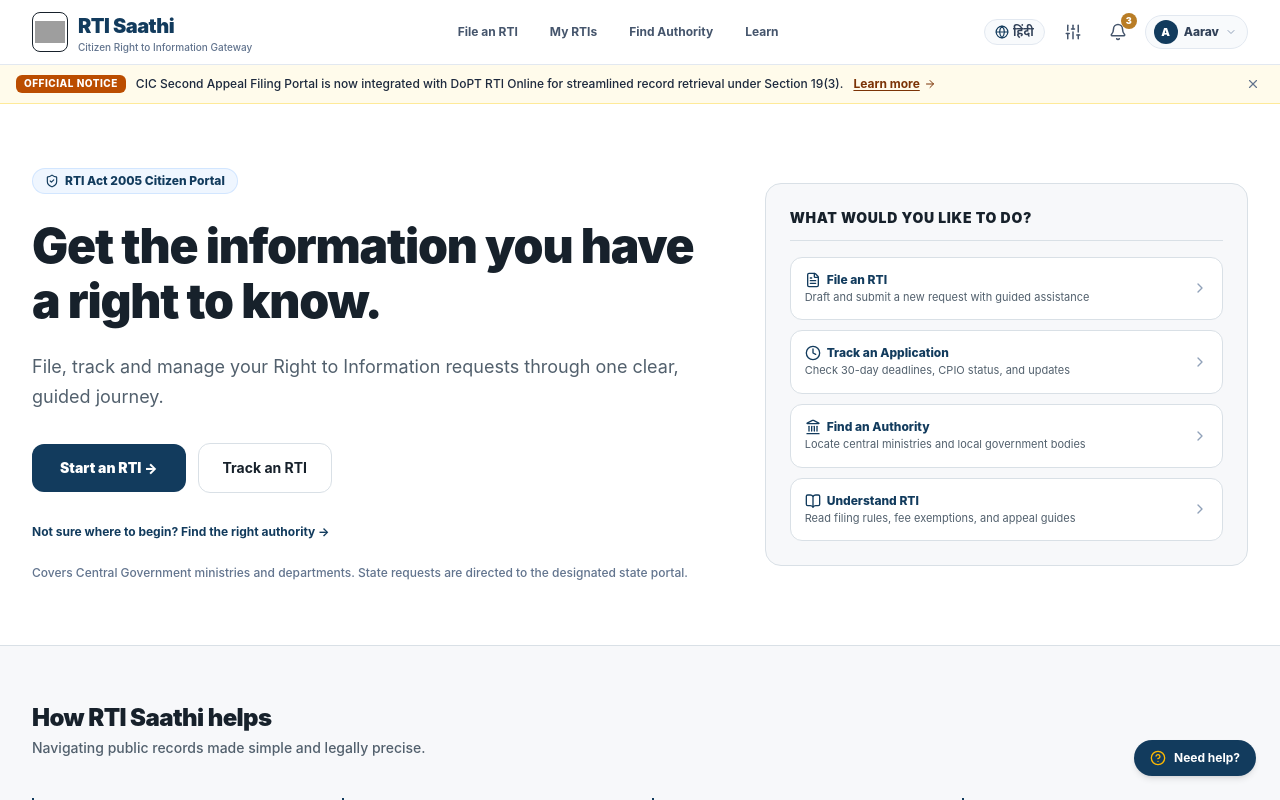
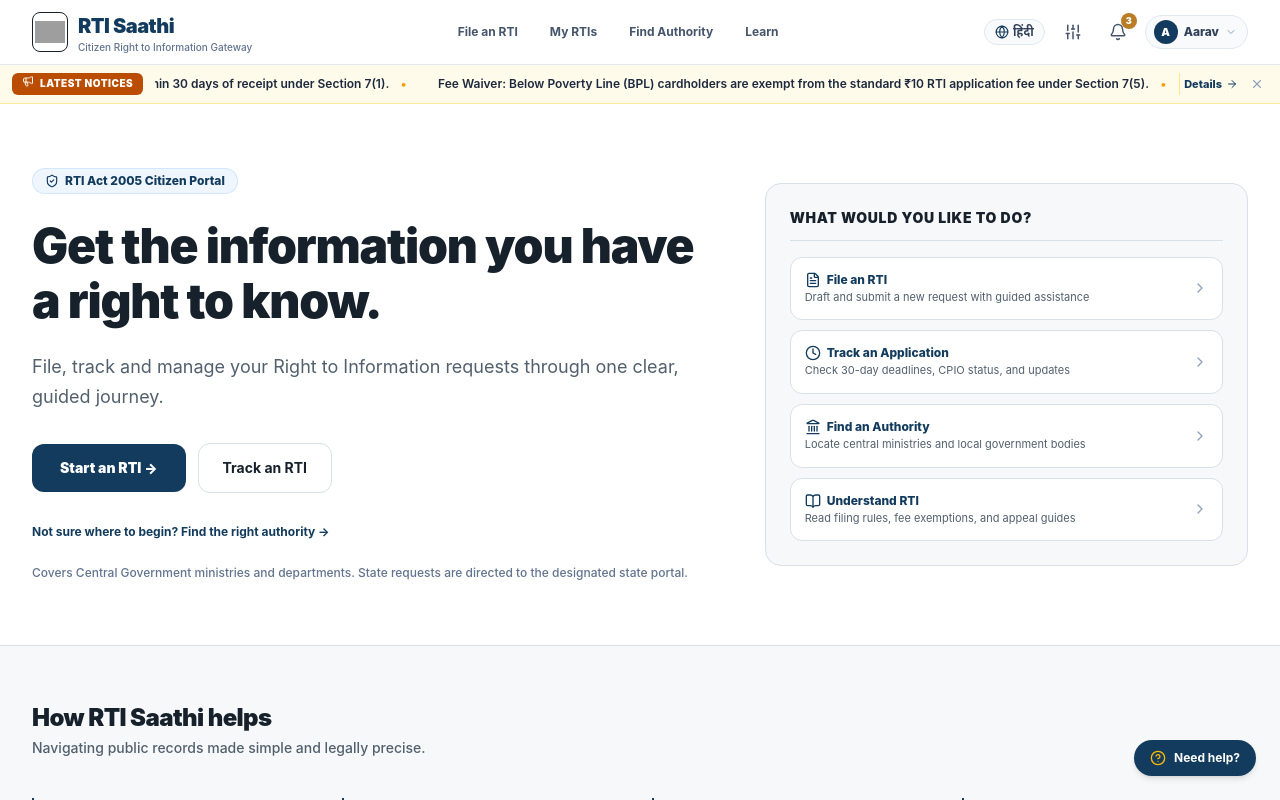
Before and after one commit to harshit075/RTI, a Next.js app: page / in a window 1280 px wide. Shown: the top 800 px of the page. Built offline with nearby package versions, Linux system fonts and the light colour scheme; grey boxes are pictures that could not be loaded.

Commit message:
feat: add continuous running marquee notice ticker in infinite loop

```diff
--- a/src/app/globals.css
+++ b/src/app/globals.css
@@ -26,6 +26,21 @@
 @keyframes float {
   0%, 100% { transform: translateY(0px); }
   50% { transform: translateY(-8px); }
+}
+
+@keyframes marquee {
+  0% { transform: translateX(0%); }
+  100% { transform: translateX(-50%); }
+}
+
+.animate-marquee {
+  display: flex;
+  width: max-content;
+  animation: marquee 35s linear infinite;
+}
+
+.animate-marquee:hover {
+  animation-play-state: paused;
 }
 
 :root {
--- a/src/components/NoticeBar.tsx
+++ b/src/components/NoticeBar.tsx
@@ -1,85 +1,93 @@
 'use client';
 
-import React, { useState, useEffect } from 'react';
-import { Info, X, ExternalLink, ArrowRight } from 'lucide-react';
+import React, { useState } from 'react';
+import { Megaphone, X, ArrowRight, Sparkles } from 'lucide-react';
 
 interface NoticeBarProps {
   id?: string;
-  badge?: string;
-  message?: string;
-  linkText?: string;
   onLinkClick?: () => void;
   language?: 'en' | 'hi';
 }
 
 export default function NoticeBar({
-  id = 'cic-notice-2026',
-  badge,
-  message,
-  linkText,
+  id = 'rti-ticker-2026',
   onLinkClick,
   language = 'en'
 }: NoticeBarProps) {
-  const [isDismissed, setIsDismissed] = useState<boolean>(true);
-
-  useEffect(() => {
-    try {
-      const dismissed = localStorage.getItem(`notice_dismissed_${id}`);
-      if (!dismissed) {
-        setIsDismissed(false);
-      }
-    } catch (e) {
-      setIsDismissed(false);
-    }
-  }, [id]);
-
-  const handleDismiss = () => {
-    setIsDismissed(true);
-    try {
-      localStorage.setItem(`notice_dismissed_${id}`, 'true');
-    } catch (e) {}
-  };
+  const [isDismissed, setIsDismissed] = useState<boolean>(false);
 
   if (isDismissed) return null;
 
-  const defaultBadge = language === 'hi' ? 'महत्वपूर्ण सूचना' : 'Official Notice';
-  const defaultMessage = language === 'hi'
-    ? 'सीआईसी द्वितीय अपील पोर्टल को डीओपीटी आरटीआई ऑनलाइन के साथ एकीकृत किया गया है।'
-    : 'CIC Second Appeal Filing Portal is now integrated with DoPT RTI Online for streamlined record retrieval under Section 19(3).';
-  const defaultLinkText = language === 'hi' ? 'विवरण देखें' : 'Learn more';
+  const notices = language === 'hi' ? [
+    'सीआईसी द्वितीय अपील पोर्टल को डीओपीटी आरटीआई ऑनलाइन के साथ एकीकृत किया गया है (धारा 19(3))।',
+    'सांविधिक 30-दिवसीय समयसीमा: लोक सूचना अधिकारियों (CPIO) को आवेदन प्राप्ति के 30 दिनों के भीतर उत्तर देना अनिवार्य है।',
+    'शुल्क छूट: गरीबी रेखा से नीचे (BPL) कार्डधारकों के लिए ₹10 का आवेदन शुल्क पूरी तरह से माफ है (धारा 7(5))।',
+    'भुगतान समाधान: भारतकोश और यूपीआई लेनदेन की स्थिति 24 घंटे के भीतर स्वतः अपडेट हो जाती है।',
+    'सक्रिय प्रकटीकरण: केंद्रीय मंत्रालय और विभाग वार्षिक बजट और कार्य आदेश धारा 4(1)(b) के तहत प्रकाशित करते हैं।'
+  ] : [
+    'CIC Second Appeal Filing Portal is integrated with DoPT RTI Online for streamlined record retrieval under Section 19(3).',
+    'Statutory 30-Day Limit: Public Information Officers (CPIOs) must respond within 30 days of receipt under Section 7(1).',
+    'Fee Waiver: Below Poverty Line (BPL) cardholders are exempt from the standard ₹10 RTI application fee under Section 7(5).',
+    'Payment Reconciliation: Real-time status sync active for Bharatkosh, SBI e-Pay, and UPI transactions.',
+    'Proactive Disclosures: Central Ministries publish annual budget allocations & work tenders under Section 4(1)(b).'
+  ];
+
+  // Duplicate for seamless infinite marquee loop
+  const tickerItems = [...notices, ...notices];
+
+  const badgeText = language === 'hi' ? 'ताज़ा अपडेट' : 'LATEST NOTICES';
 
   return (
     <aside
-      aria-label="Official Announcement"
-      className="bg-amber-50/95 text-amber-950 border-b border-amber-200/80 px-4 py-2 text-xs transition-all animate-in fade-in"
+      aria-label="Official Running Announcements"
+      className="bg-amber-50/95 text-amber-950 border-b border-amber-200/80 px-3 py-2 text-xs overflow-hidden transition-all shadow-3xs"
     >
-      <div className="mx-auto max-w-7xl flex items-center justify-between gap-3">
-        <div className="flex items-center gap-2.5 flex-1 min-w-0">
-          <span className="inline-flex items-center rounded-md bg-amber-700 text-white font-extrabold text-[10px] uppercase tracking-wider px-2 py-0.5 shrink-0">
-            {badge || defaultBadge}
-          </span>
-          <p className="text-slate-800 text-xs font-medium truncate sm:whitespace-normal">
-            {message || defaultMessage}
-          </p>
+      <div className="mx-auto max-w-7xl flex items-center gap-3">
+
+        {/* Pinned Badge on Left */}
+        <div className="flex items-center gap-1.5 shrink-0 bg-amber-700 text-white font-black text-[10px] uppercase tracking-wider px-2.5 py-1 rounded-md shadow-3xs z-10">
+          <Megaphone className="h-3 w-3 animate-bounce shrink-0" />
+          <span>{badgeText}</span>
+        </div>
+
+        {/* Running Continuous Marquee Ticker */}
+        <div className="flex-1 overflow-hidden relative select-none py-0.5">
+          <div className="animate-marquee flex items-center gap-8 whitespace-nowrap">
+            {tickerItems.map((notice, idx) => (
+              <div
+                key={idx}
+                className="flex items-center gap-3 text-xs font-semibold text-slate-800 shrink-0 cursor-pointer hover:text-[#123B5D]"
+                onClick={onLinkClick}
+              >
+                <span>{notice}</span>
+                <span className="text-amber-500 font-black">•</span>
+              </div>
+            ))}
+          </div>
+        </div>
+
+        {/* Right Action & Dismiss */}
+        <div className="flex items-center gap-2 shrink-0 z-10 pl-1 border-l border-amber-200">
           {onLinkClick && (
             <button
               onClick={onLinkClick}
-              className="hidden md:inline-flex items-center gap-1 font-bold text-amber-900 hover:text-amber-950 underline underline-offset-2 shrink-0 cursor-pointer text-xs"
+              className="hidden sm:inline-flex items-center gap-1 text-[11px] font-extrabold text-[#123B5D] hover:underline cursor-pointer"
             >
-              <span>{linkText || defaultLinkText}</span>
+              <span>{language === 'hi' ? 'विवरण' : 'Details'}</span>
               <ArrowRight className="h-3 w-3" />
             </button>
           )}
+
+          <button
+            onClick={() => setIsDismissed(true)}
+            className="p-1 rounded-md text-slate-400 hover:text-slate-700 hover:bg-amber-100/60 transition-colors cursor-pointer"
+            title="Dismiss ticker"
+            aria-label="Dismiss ticker"
+          >
+            <X className="h-3.5 w-3.5" />
+          </button>
         </div>
 
-        <button
-          onClick={handleDismiss}
-          className="p-1 rounded-md text-slate-500 hover:text-slate-800 hover:bg-amber-200/50 transition-colors shrink-0 cursor-pointer"
-          title="Dismiss notification"
-          aria-label="Dismiss notification"
-        >
-          <X className="h-3.5 w-3.5" />
-        </button>
       </div>
     </aside>
   );
```
